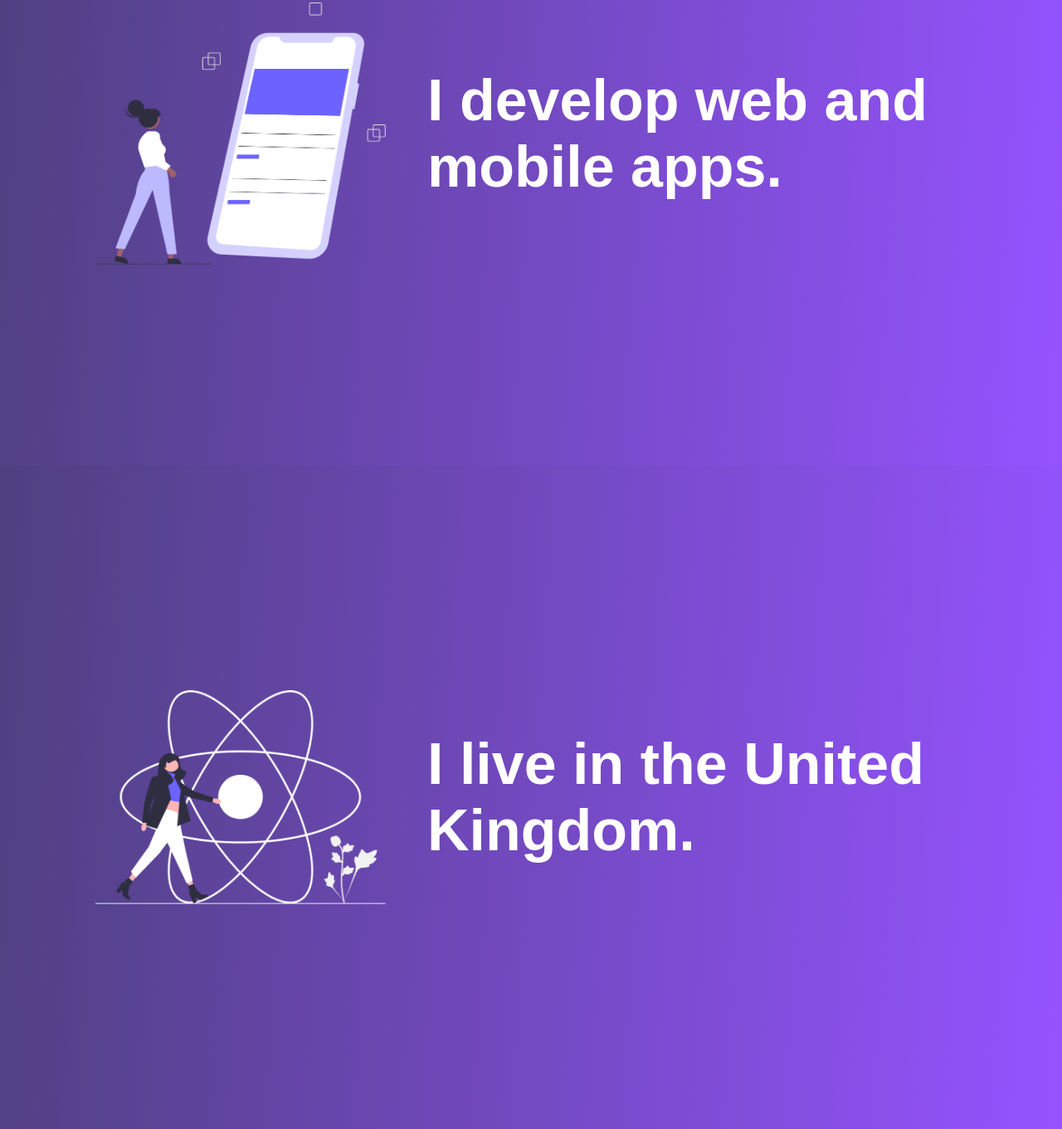
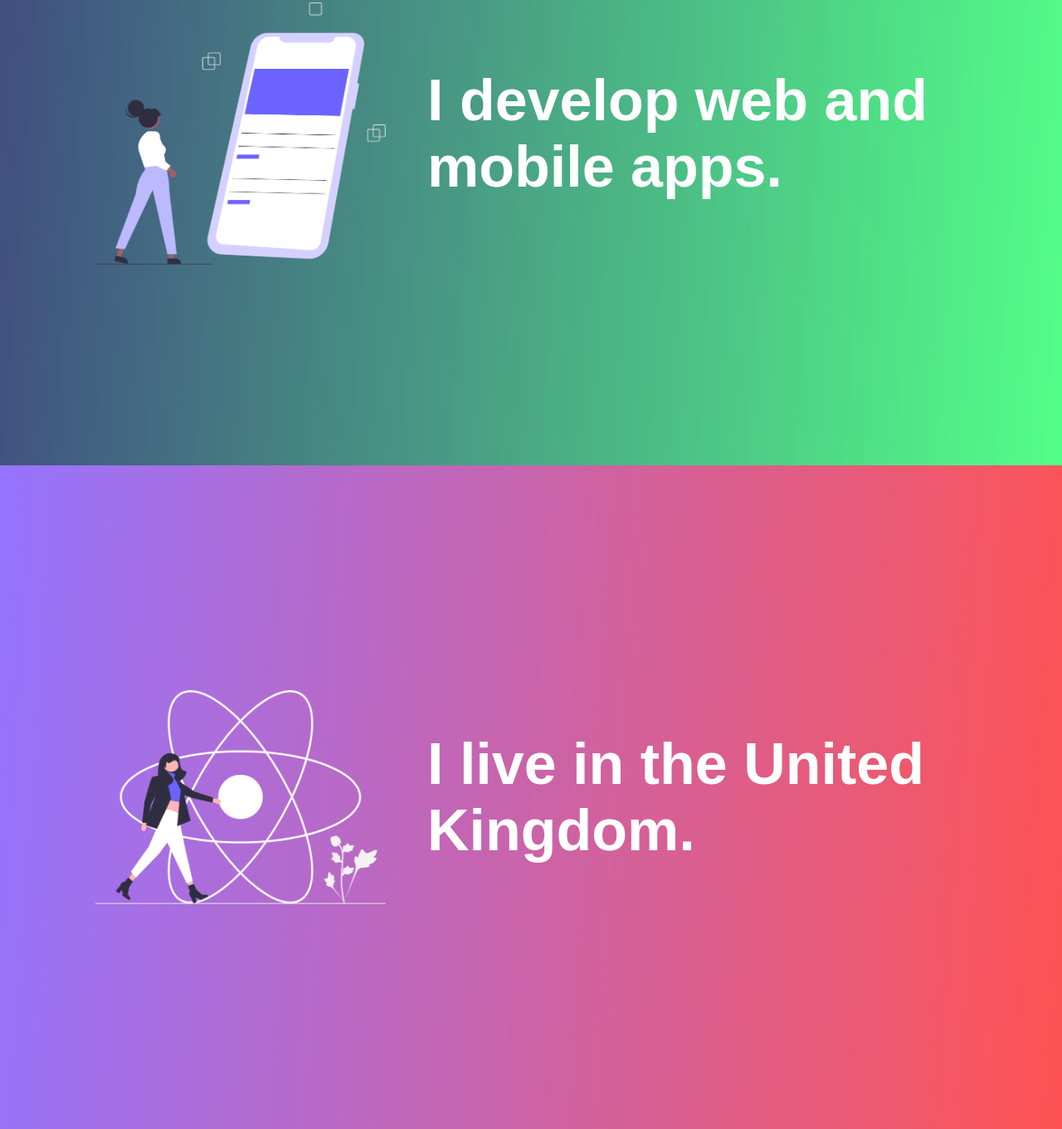
Before and after one commit to CJR85/fullscreen_scroll, a plain HTML site: page index.html in a window 1280 px wide. Shown: the part 1039-2400 px from the top of the page at 83% size. Drawn offline with Linux system fonts and the light colour scheme.

Commit message:
Create and style background for each slide

```diff
--- a/index.html
+++ b/index.html
@@ -8,15 +8,15 @@
   </head>
   <body>
     <div class="container">
-      <div class="slides">
+      <div class="slides slide1">
         <img src="images/pic-1.png" />
         <h2>I'm a product Designer.</h2>
       </div>
-      <div class="slides">
+      <div class="slides slide2">
         <img src="images/pic-2.png" />
         <h2>I develop web and mobile apps.</h2>
       </div>
-      <div class="slides">
+      <div class="slides slide3">
         <img src="images/pic-3.png" />
         <h2>I live in the United Kingdom.</h2>
       </div>
--- a/styles.css
+++ b/styles.css
@@ -32,3 +32,15 @@
   font-weight: 600;
   max-width: 650px;
 }
+
+.slide1 {
+  background: linear-gradient(454deg, #4f4080, #9553ff);
+}
+
+.slide2 {
+  background: linear-gradient(454deg, #404c80, #53ff88);
+}
+
+.slide3 {
+  background: linear-gradient(454deg, #9574ff, #ff5353);
+}
```
